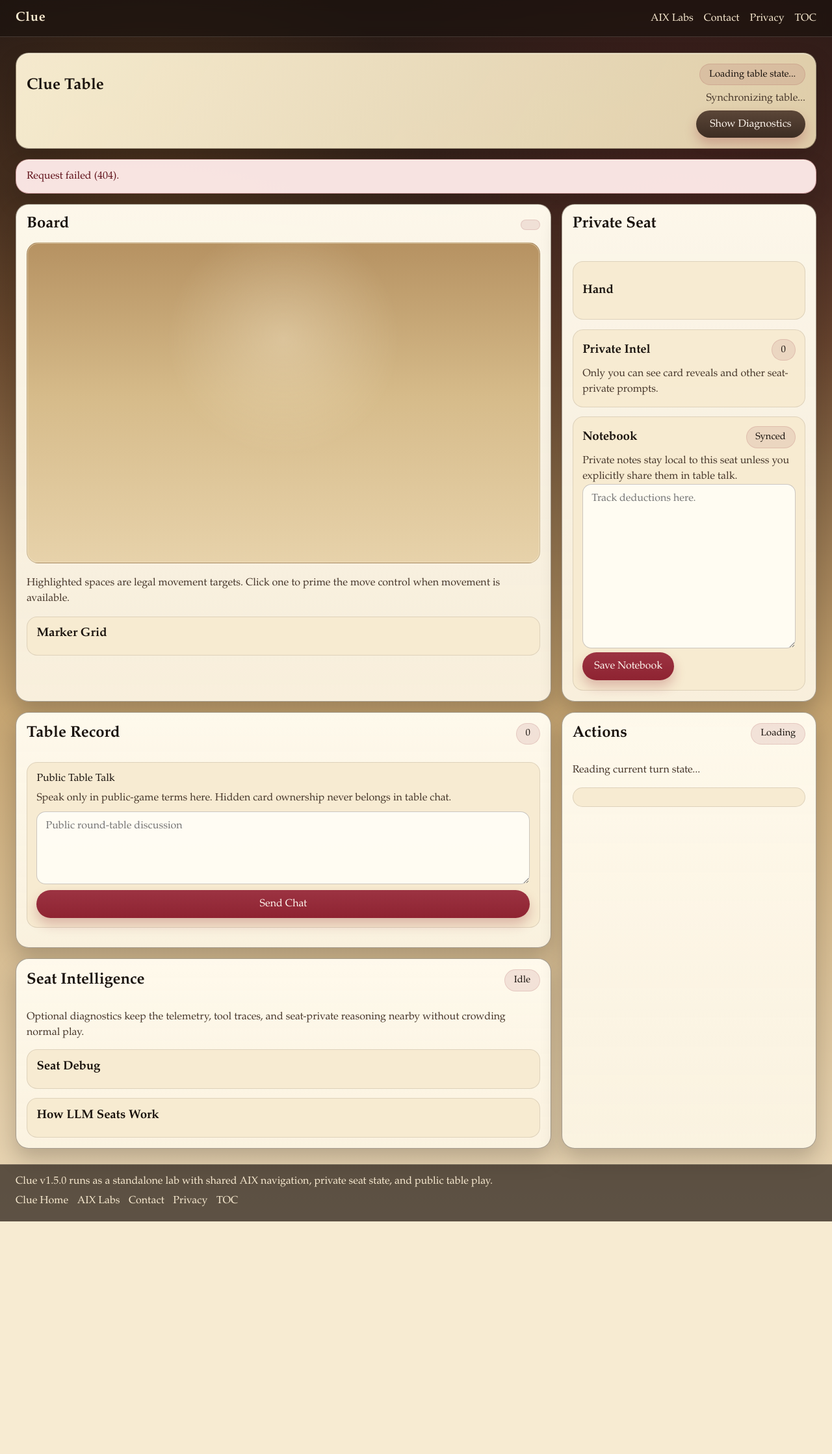
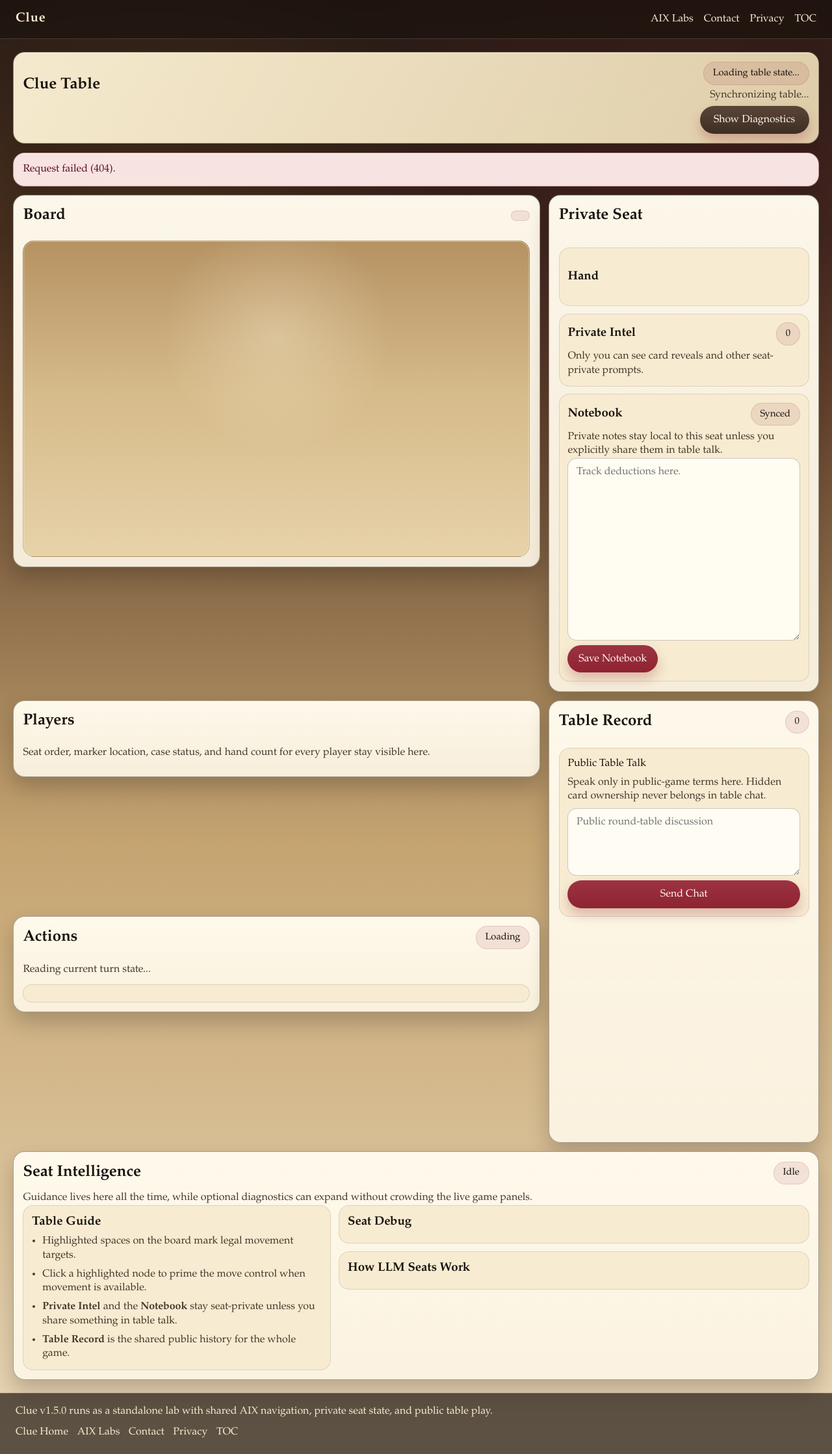
Before and after one commit to davidabelin/clue, a Flask app: template clue_web/templates/pages/game.html in a window 1280 px wide. Shown: the whole page at 65% size. Before the commit the page ends 1880 px from the top, so only its background shows below. Run offline with Flask 3, Linux system fonts and the light colour scheme; the template is opened without the code that fills it, so the values that code supplies are empty.

Commit message:
Game page rearrangement

```diff
--- a/clue_web/static/css/clue.css
+++ b/clue_web/static/css/clue.css
@@ -33,6 +33,7 @@ body {
   margin: 0;
   font-family: "Palatino Linotype", "Book Antiqua", Georgia, serif;
   color: var(--ink);
+  line-height: 1.35;
   background:
     radial-gradient(circle at 18% 18%, rgba(188, 126, 43, 0.18), transparent 24%),
     radial-gradient(circle at 82% 14%, rgba(142, 35, 49, 0.18), transparent 26%),
@@ -99,18 +100,18 @@ a {
 }
 
 main {
-  padding: 1.5rem;
+  padding: 1.25rem;
 }
 
 .panel {
   background:
     linear-gradient(180deg, rgba(255, 250, 237, 0.99), var(--panel));
   border: 1px solid var(--line);
-  border-radius: 20px;
+  border-radius: 18px;
   box-shadow:
     0 16px 32px var(--shadow),
     inset 0 1px 0 rgba(255, 249, 233, 0.85);
-  padding: 1rem;
+  padding: 0.9rem;
 }
 
 .hero {
@@ -186,7 +187,7 @@ textarea {
   width: 100%;
   border: 1px solid rgba(44, 31, 23, 0.24);
   border-radius: 14px;
-  padding: 0.72rem 0.82rem;
+  padding: 0.62rem 0.78rem;
   background: rgba(255, 252, 244, 0.96);
   color: var(--ink);
   box-shadow: inset 0 1px 0 rgba(255, 255, 255, 0.8);
@@ -194,7 +195,7 @@ textarea {
 
 textarea {
   resize: vertical;
-  min-height: 7rem;
+  min-height: 6.5rem;
 }
 
 input:focus-visible,
@@ -211,7 +212,7 @@ button {
   border-radius: 999px;
   background: linear-gradient(180deg, #9c3342, var(--accent));
   color: #fff7ef;
-  padding: 0.74rem 1.14rem;
+  padding: 0.64rem 1.05rem;
   cursor: pointer;
   box-shadow: 0 10px 18px rgba(142, 35, 49, 0.26);
   transition: transform 120ms ease, box-shadow 120ms ease, filter 120ms ease;
@@ -243,7 +244,7 @@ button:disabled {
 
 .game-app {
   display: grid;
-  gap: 1rem;
+  gap: 0.85rem;
 }
 
 .game-header {
@@ -257,7 +258,7 @@ button:disabled {
 
 .header-status {
   display: grid;
-  gap: 0.45rem;
+  gap: 0.35rem;
   justify-items: end;
   max-width: 24rem;
 }
@@ -284,7 +285,7 @@ button:disabled {
 .empty-state {
   margin: 0;
   color: var(--ink-soft);
-  line-height: 1.5;
+  line-height: 1.35;
 }
 
 .request-error {
@@ -295,15 +296,18 @@ button:disabled {
 
 .layout-grid {
   display: grid;
-  gap: 1rem;
-  grid-template-columns: minmax(0, 2.1fr) minmax(320px, 1fr);
+  gap: 0.85rem;
+  grid-template-columns: minmax(0, 1.95fr) minmax(320px, 1fr);
   grid-template-areas:
     "board side"
-    "events actions"
-    "insights actions";
+    "players events"
+    "actions events"
+    "insights insights";
+  align-items: start;
 }
 
 .board-panel { grid-area: board; }
+.players-panel { grid-area: players; }
 .side-panel { grid-area: side; }
 .event-panel { grid-area: events; }
 .insight-panel { grid-area: insights; }
@@ -318,7 +322,7 @@ button:disabled {
   align-items: center;
   justify-content: space-between;
   gap: 1rem;
-  margin-bottom: 0.8rem;
+  margin-bottom: 0.65rem;
 }
 
 .panel-head h2,
@@ -330,7 +334,7 @@ button:disabled {
 }
 
 .compact {
-  margin-bottom: 0.48rem;
+  margin-bottom: 0.4rem;
 }
 
 .board-svg {
@@ -416,9 +420,9 @@ button:disabled {
 
 .board-meta-grid {
   display: grid;
-  gap: 0.9rem;
+  gap: 0.75rem;
   grid-template-columns: 1fr;
-  margin-top: 1rem;
+  margin-top: 0.85rem;
 }
 
 .board-meta-card,
@@ -431,7 +435,7 @@ button:disabled {
   background: var(--panel-strong);
   border: 1px solid rgba(44, 31, 23, 0.12);
   border-radius: 16px;
-  padding: 0.9rem;
+  padding: 0.8rem;
 }
 
 .position-grid,
@@ -439,7 +443,7 @@ button:disabled {
 .seat-summary-grid,
 .debug-grid {
   display: grid;
-  gap: 0.8rem;
+  gap: 0.65rem;
 }
 
 .position-grid,
@@ -539,21 +543,32 @@ button:disabled {
 .seat-card-head {
   display: flex;
   align-items: center;
-  gap: 0.7rem;
-  margin-bottom: 0.45rem;
+  gap: 0.55rem;
+  margin-bottom: 0.35rem;
 }
 
 .seat-card-head p {
   color: var(--ink-soft);
 }
 
+.board-panel,
+.players-panel,
 .side-panel,
-.insight-panel,
-.action-panel,
+.action-panel {
+  display: grid;
+  gap: 0.7rem;
+  align-content: start;
+}
+
+.event-panel,
+.insight-panel {
+  align-self: stretch;
+}
+
 .event-panel {
-  display: grid;
-  gap: 0.9rem;
-  align-content: start;
+  display: flex;
+  flex-direction: column;
+  gap: 0.75rem;
 }
 
 .hand-panel ul,
@@ -574,22 +589,29 @@ button:disabled {
 
 .action-controls {
   display: grid;
-  gap: 0.85rem;
+  gap: 0.7rem;
 }
 
 .action-row {
   display: grid;
-  gap: 0.4rem;
+  gap: 0.3rem;
 }
 
 .chat-box {
   display: grid;
-  gap: 0.55rem;
+  gap: 0.45rem;
+  flex: 0 0 auto;
 }
 
-.intelligence-stack {
+.insight-grid,
+.diagnostics-stack {
   display: grid;
-  gap: 0.9rem;
+  gap: 0.75rem;
+}
+
+.insight-grid {
+  grid-template-columns: minmax(260px, 0.95fr) minmax(0, 1.45fr);
+  align-items: start;
 }
 
 .debug-grid {
@@ -597,23 +619,43 @@ button:disabled {
 }
 
 .debug-block + .debug-block {
-  margin-top: 0.8rem;
+  margin-top: 0.65rem;
 }
 
 .debug-list {
   margin: 0;
   padding-left: 1rem;
   color: var(--ink-soft);
+  line-height: 1.3;
+}
+
+.guide-card {
+  align-self: start;
+}
+
+.guide-list {
+  margin: 0;
+  padding-left: 1rem;
+  display: grid;
+  gap: 0.45rem;
+  color: var(--ink-soft);
+  line-height: 1.35;
 }
 
 .event-log {
   display: grid;
-  gap: 0.7rem;
+  gap: 0.55rem;
   list-style: none;
   margin: 0;
   padding: 0 0.25rem 0 0;
-  max-height: 26rem;
+  max-height: 24rem;
   overflow-y: auto;
+}
+
+.public-log {
+  flex: 1 1 auto;
+  min-height: 20rem;
+  max-height: none;
 }
 
 .log-item {
--- a/clue_web/static/js/clue.js
+++ b/clue_web/static/js/clue.js
@@ -41,7 +41,7 @@ if (app) {
   const debugStatus = document.getElementById("debug-status");
   const aiExplainer = document.getElementById("ai-explainer");
   const diagnosticsToggle = document.getElementById("diagnostics-toggle");
-  const insightPanel = document.querySelector(".insight-panel");
+  const diagnosticsStack = document.querySelector(".diagnostics-stack");
 
   const CHARACTER_COLORS = {
     "Miss Scarlet": "#c43c4d",
@@ -213,12 +213,12 @@ if (app) {
   }
 
   function updateDiagnosticsVisibility() {
-    if (!diagnosticsToggle || !insightPanel) {
+    if (!diagnosticsToggle || !diagnosticsStack) {
       return;
     }
     diagnosticsToggle.textContent = showDiagnostics ? "Hide Diagnostics" : "Show Diagnostics";
     diagnosticsToggle.setAttribute("aria-pressed", String(showDiagnostics));
-    insightPanel.classList.toggle("panel-collapsed", !showDiagnostics);
+    diagnosticsStack.classList.toggle("panel-collapsed", !showDiagnostics);
   }
 
   function setMoveDraft(nodeId) {
--- a/clue_web/templates/pages/game.html
+++ b/clue_web/templates/pages/game.html
@@ -21,15 +21,21 @@
         <div id="phase-pill" class="phase-pill"></div>
       </div>
       <svg id="board" viewBox="0 0 720 560" class="board-svg"></svg>
-      <p class="field-note board-note">Highlighted spaces are legal movement targets. Click one to prime the move control when movement is available.</p>
-      <div class="board-meta-grid">
-        <section class="board-meta-card">
-          <div class="panel-head compact">
-            <h3>Marker Grid</h3>
+    </section>
+    <section class="panel players-panel">
+      <div class="panel-head">
+        <h2>Players</h2>
       </div>
+      <p class="field-note">Seat order, marker location, case status, and hand count for every player stay visible here.</p>
       <div id="position-grid" class="position-grid"></div>
     </section>
+    <section class="panel action-panel">
+      <div class="panel-head">
+        <h2>Actions</h2>
+        <span id="action-status" class="status-chip">Loading</span>
       </div>
+      <p id="turn-guidance" class="guidance">Reading current turn state...</p>
+      <div id="action-controls" class="action-controls"></div>
     </section>
     <section class="panel side-panel">
       <div class="panel-head">
@@ -76,8 +82,20 @@
         <h2>Seat Intelligence</h2>
         <span id="debug-status" class="status-chip">Idle</span>
       </div>
-      <p class="field-note">Optional diagnostics keep the telemetry, tool traces, and seat-private reasoning nearby without crowding normal play.</p>
-      <div class="intelligence-stack">
+      <p class="field-note">Guidance lives here all the time, while optional diagnostics can expand without crowding the live game panels.</p>
+      <div class="insight-grid">
+        <section class="intelligence-card guide-card">
+          <div class="panel-head compact">
+            <h3>Table Guide</h3>
+          </div>
+          <ul class="guide-list">
+            <li>Highlighted spaces on the board mark legal movement targets.</li>
+            <li>Click a highlighted node to prime the move control when movement is available.</li>
+            <li><strong>Private Intel</strong> and the <strong>Notebook</strong> stay seat-private unless you share something in table talk.</li>
+            <li><strong>Table Record</strong> is the shared public history for the whole game.</li>
+          </ul>
+        </section>
+        <div class="diagnostics-stack">
           <section class="intelligence-card">
             <div class="panel-head compact">
               <h3>Seat Debug</h3>
@@ -91,14 +109,7 @@
             <div id="ai-explainer"></div>
           </section>
         </div>
-    </section>
-    <section class="panel action-panel">
-      <div class="panel-head">
-        <h2>Actions</h2>
-        <span id="action-status" class="status-chip">Loading</span>
       </div>
-      <p id="turn-guidance" class="guidance">Reading current turn state...</p>
-      <div id="action-controls" class="action-controls"></div>
     </section>
   </div>
 </section>
```
Also changed, not shown: other parts of clue_web/static/css/clue.css (+16 -11 lines), docs/clue_to_do.md (+5 -1 lines), tests/test_app.py (+1 -1 lines), docs/CHANGELOG.md (deleted), 1 other file. Lines whose indentation alone changed are shown as unchanged.
